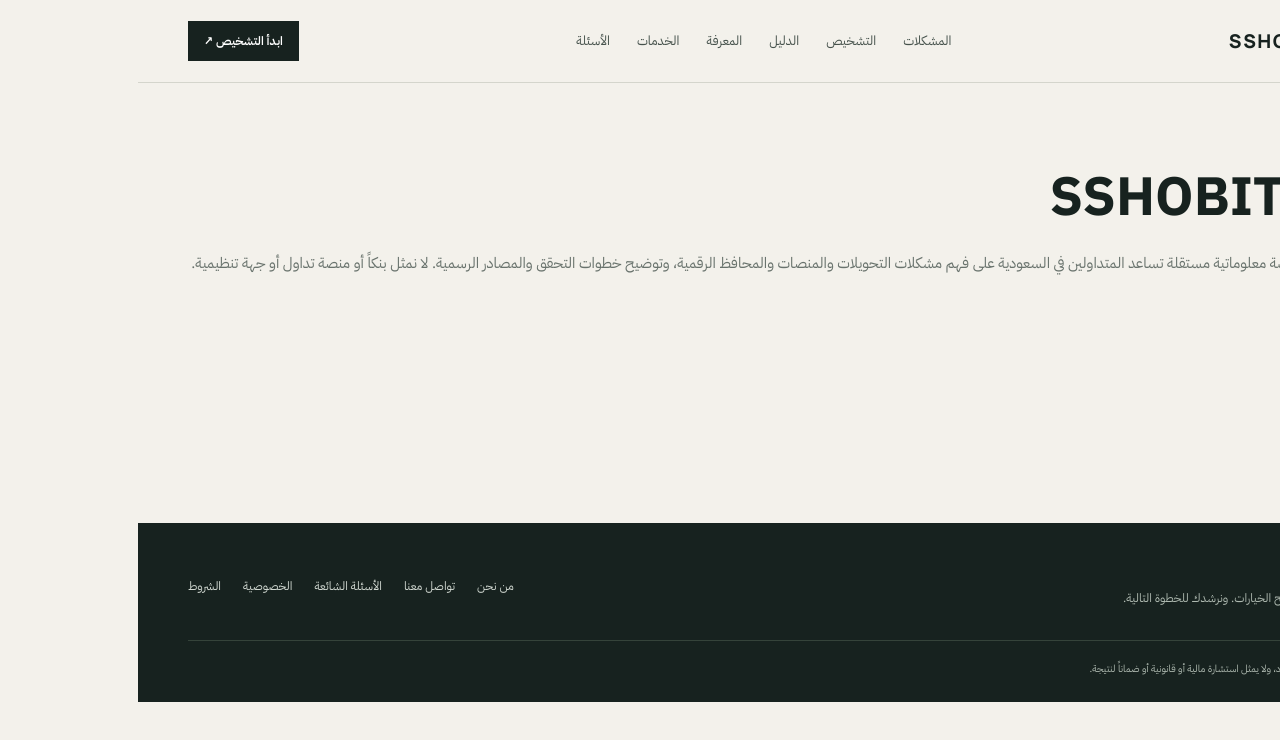
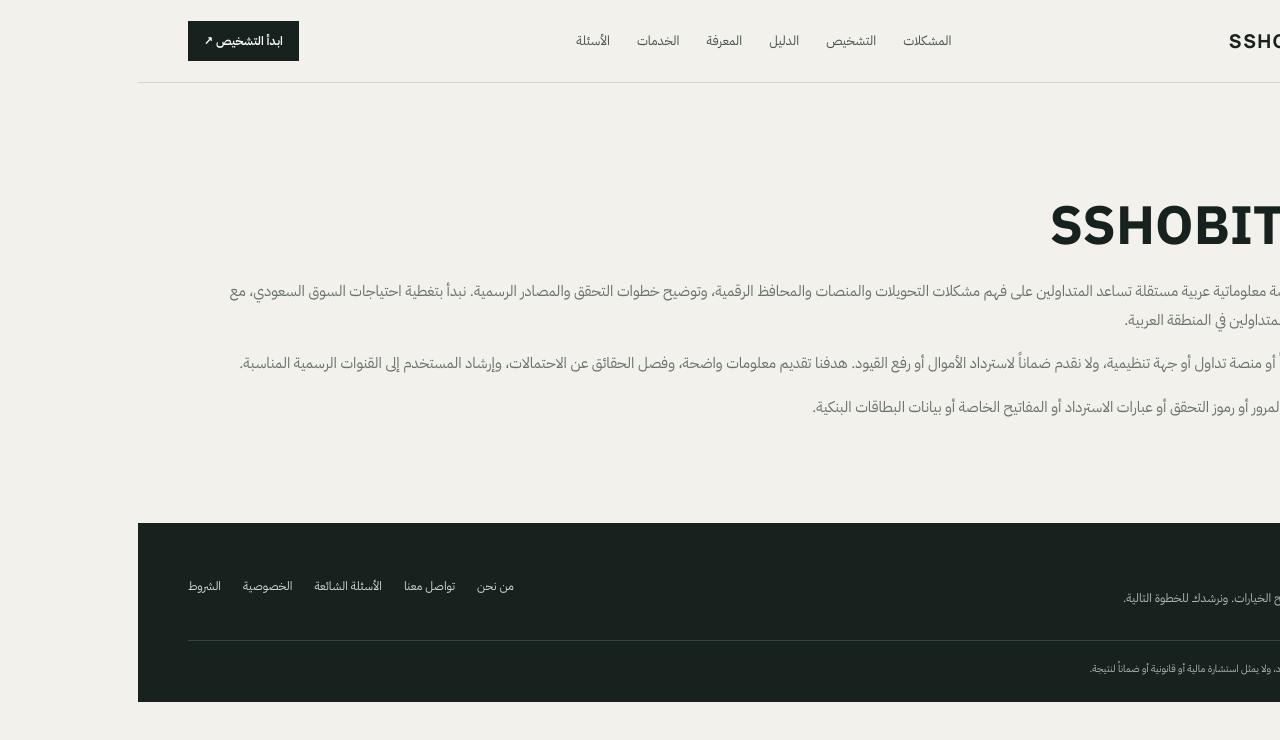
Before and after one commit to saotaibiee-beep/SSHOBIT, a Next.js app: page /about in a window 1280 px wide. Shown: the top 740 px of the page. Built offline with nearby package versions, Linux system fonts and the light colour scheme; no server answers.

Commit message:
Clarify Arabic regional audience and platform scope

```diff
--- a/app/about/page.tsx
+++ b/app/about/page.tsx
@@ -1 +1,2 @@
-export const metadata={title:'من نحن'}; export default function Page(){return <main className="section container"><h1>عن SSHOBIT</h1><p className="muted">SSHOBIT منصة معلوماتية مستقلة تساعد المتداولين في السعودية على فهم مشكلات التحويلات والمنصات والمحافظ الرقمية، وتوضيح خطوات التحقق والمصادر الرسمية. لا نمثل بنكاً أو منصة تداول أو جهة تنظيمية.</p></main>}
+export const metadata={title:'من نحن',description:'منصة عربية مستقلة لفهم مشكلات البنوك والتحويلات والمنصات والمحافظ الرقمية، تبدأ تغطيتها من السوق السعودي وتتوسع عربياً.'};
+export default function Page(){return <main className="section container"><div className="eyebrow">عن المنصة</div><h1>عن SSHOBIT</h1><p className="muted">SSHOBIT منصة معلوماتية عربية مستقلة تساعد المتداولين على فهم مشكلات التحويلات والمنصات والمحافظ الرقمية، وتوضيح خطوات التحقق والمصادر الرسمية. نبدأ بتغطية احتياجات السوق السعودي، مع التوسع لخدمة المتداولين في المنطقة العربية.</p><p className="muted">نحن لا نمثل بنكاً أو منصة تداول أو جهة تنظيمية، ولا نقدم ضماناً لاسترداد الأموال أو رفع القيود. هدفنا تقديم معلومات واضحة، وفصل الحقائق عن الاحتمالات، وإرشاد المستخدم إلى القنوات الرسمية المناسبة.</p><p className="muted">لا نطلب كلمات المرور أو رموز التحقق أو عبارات الاسترداد أو المفاتيح الخاصة أو بيانات البطاقات البنكية.</p></main>}
```
